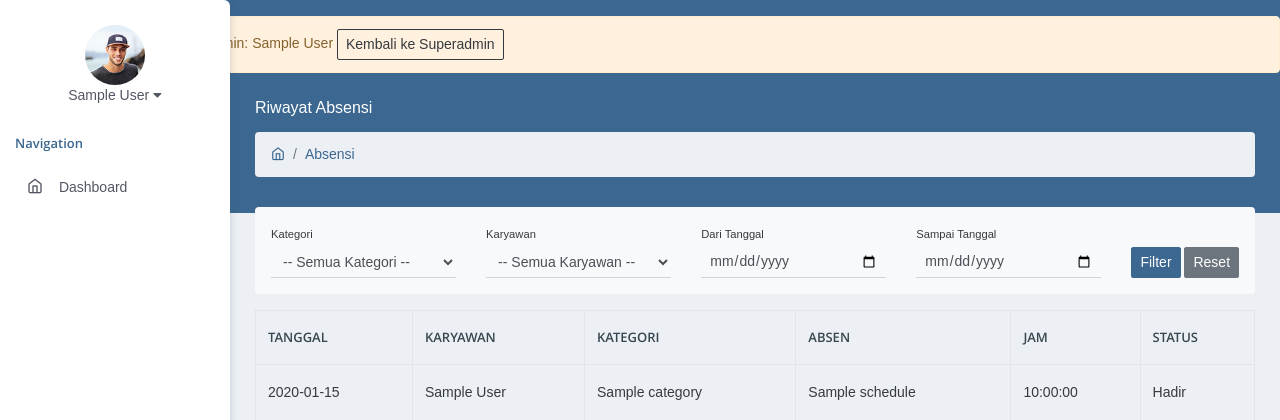
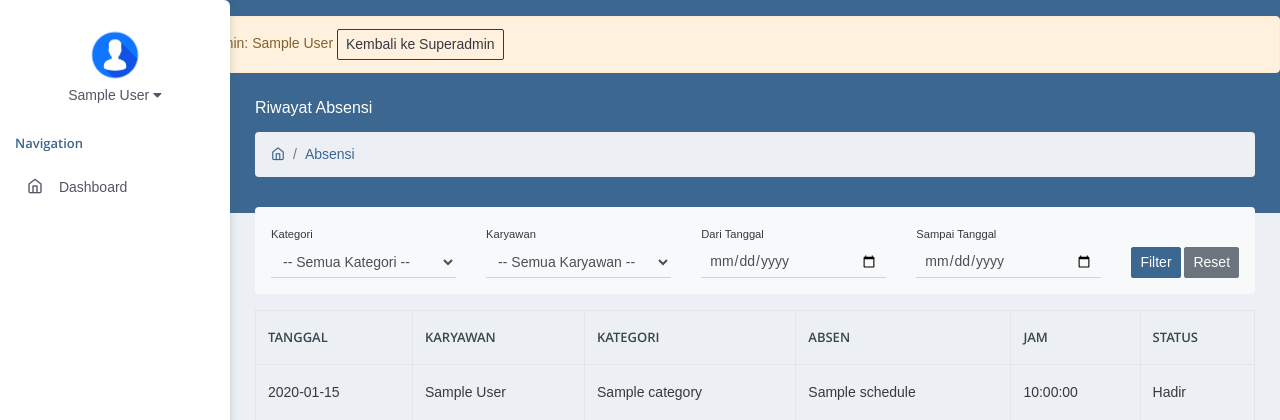
Before and after one commit to aminyG/web_attendance, a Laravel app: page /attendance in a window 1280 px wide. Shown: the part 50-470 px from the top of the page. Run offline with Laravel 12, Linux system fonts and the light colour scheme; a user stored in the database is signed in; tables that the repository leaves empty hold one stand-in row (values such as "Sample post"); some web fonts are replaced.

Commit message:
fix-header-profile

```diff
--- a/resources/views/layouts/partials/header.blade.php
+++ b/resources/views/layouts/partials/header.blade.php
@@ -33,9 +33,9 @@
                     </a>
                     <div class="dropdown-menu dropdown-menu-right profile-notification">
                         <div class="pro-head">
-                            <img src="{{ asset('assets/images/user/avatar-1.jpg')}}" class="img-radius"
+                            <img src="{{ asset('assets/images/user/avatar.jpg')}}" class="img-radius"
                                 alt="User-Profile-Image">
-                            <span>John Doe</span>
+                            <span>{{ auth()->user()->name }}</span>
                             <form id="logout-form" action="{{ route('logout') }}" method="POST" style="display: none;">
                                 @csrf
                             </form>
--- a/resources/views/layouts/partials/navbar.blade.php
+++ b/resources/views/layouts/partials/navbar.blade.php
@@ -2,7 +2,7 @@
     <div class="navbar-wrapper">
         <div class="navbar-content scroll-div">
             <div class="main-menu-header">
-                <img class="img-radius" src="{{ asset('assets/images/user/avatar-2.jpg')}}" alt="User-Profile-Image">
+                <img class="img-radius" src="{{ asset('assets/images/user/avatar.jpg')}}" alt="User-Profile-Image">
                 <div class="user-details">
                     <div id="more-details">{{ auth()->user()->name }} <i class="fa fa-caret-down"></i></div>
                 </div>
```
Also changed, not shown: public/assets/images/user/avatar.jpg (added).
